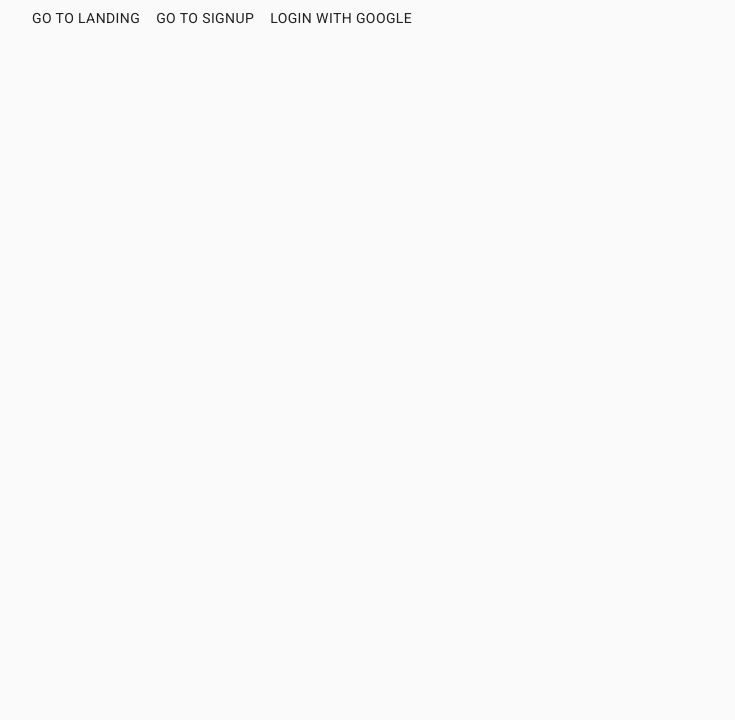
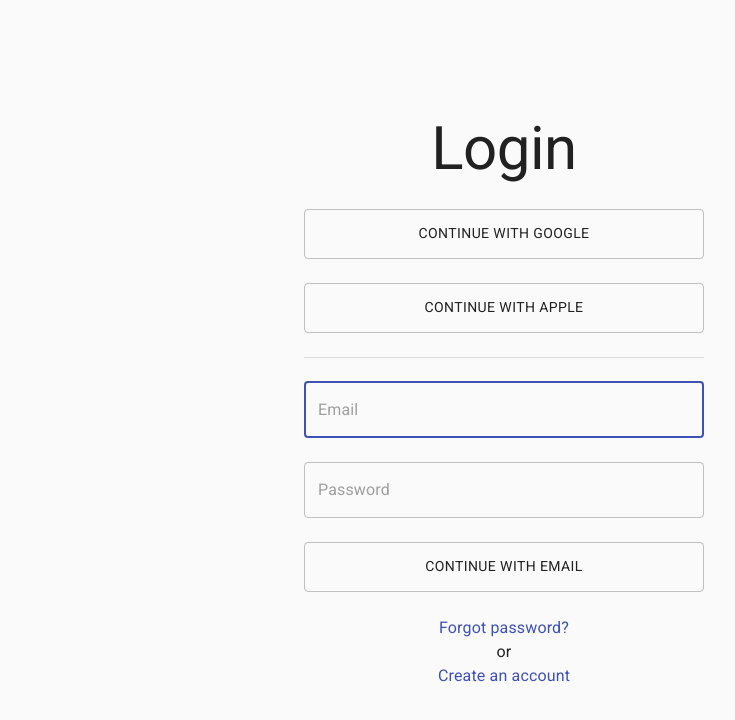
Before and after one commit to omarchedid95/reveal, a React (Create React App) app: page /login in a window 1280 px wide. Shown: the top 720 px of the page, without its empty margins (136-871 px from the left). Built offline with nearby package versions, Linux system fonts and the light colour scheme; no server answers.

Commit message:
Setup basic login page

```diff
--- /dev/null
+++ b/src/components/LandingPage/index.css
@@ -0,0 +1,19 @@
+.landing-page-component-wrapper .welcome-section {
+    height: 100vh;
+    display: flex;
+    flex-direction: column;
+    align-items: center;
+    justify-content: center;
+}
+.landing-page-component-wrapper .welcome-section h2 {
+    margin-bottom: 32px;
+}
+.landing-page-component-wrapper .welcome-section .next-button {
+    margin-top: 24px;
+    height: 100px;
+    width: 100px;
+}
+.landing-page-component-wrapper .welcome-section .next-button .icon {
+    height: 100px;
+    width: 100px;
+}
--- a/src/components/LandingPage/index.js
+++ b/src/components/LandingPage/index.js
@@ -1,10 +1,19 @@
-import { Button } from '@material-ui/core'
-import React, { Component } from 'react'
-import { Redirect, withRouter } from 'react-router'
+import { Typography, Button } from '@material-ui/core';
+import React, { Component } from 'react';
+import './index.css';
+import { withRouter } from 'react-router';
 
 class LandingPage extends Component {
     render() {
         return (
+            <div className='landing-page-component-wrapper'>
+                <section className='welcome-section'>
+                    <Typography variant='h2' align='center'>
+                        Welcome to Reveal, a social experiment
+                    </Typography>
+                    <Typography variant='h4' align='center'>
+                        you're about to be part of something <span style={{color: 'red'}}>special</span>
+                    </Typography>
                     <div>
                         <Button onClick={() => this.props.history.push('/login')}>Go to Login</Button>
                         <Button onClick={() => this.props.history.push('/signup')}>Go to Signup</Button>
@@ -12,6 +21,8 @@ class LandingPage extends Component {
                         <Button onClick={() => this.props.history.push('/chat')}>Go to Chat</Button>
                         <Button onClick={() => this.props.history.push('/profile')}>Go to Profile</Button>
                     </div>
+                </section>
+            </div>
         )
     }
 }
--- /dev/null
+++ b/src/components/LoginPage/index.css
@@ -0,0 +1,37 @@
+.login-page-component-wrapper {
+    height: 100vh;
+    /* background-color: red; */
+    display: flex;
+    flex-direction: column;
+    align-items: center;
+    justify-content: center;
+}
+.login-page-component-wrapper .login-section {
+    width: 100%;
+    max-width: 400px;
+}
+.login-page-component-wrapper .button {
+    width: 100%;
+    height: 50px;
+    margin: 24px auto 24px auto;
+    display: block;
+}
+.login-page-component-wrapper .button.google {
+
+}
+.login-page-component-wrapper .button.apple {
+
+}
+.login-page-component-wrapper .form-section {
+    width: 100%;
+    max-width: 400px;
+}
+.login-page-component-wrapper .form-section .email-field{
+    margin: 24px auto 0px auto;
+}
+.login-page-component-wrapper .form-section .password-field{
+    margin: 24px auto 0px auto;
+}
+.login-page-component-wrapper .button.email {
+
+}
--- a/src/components/LoginPage/index.js
+++ b/src/components/LoginPage/index.js
@@ -1,17 +1,85 @@
-import { Button } from '@material-ui/core'
+import { Button, Divider, Link, TextField, Typography } from '@material-ui/core'
 import React, { Component } from 'react'
 import { withRouter } from 'react-router';
 import { withAuth } from '../HOC';
+import './index.css';
+
 class LoginPage extends Component {
-    handleLogin = () => {
-        this.props.auth.signInWithGoogle().then((res) => console.log(res)).catch((err) => console.log(err))
+    constructor(props) {
+        super(props);
+        this.auth = this.props.auth;
+        this.signInWithGoogle = this.auth.signInWithGoogle;
+    }
+    state = {
+        email: '',
+        password: '',
+        error: undefined
+    }
+    continueWithGoogle = () => {
+        this.signInWithGoogle().then((res) => {
+            console.log(res)
+        }).catch((err) => {
+            const errorCode = err.code;
+            const errorMessage = err.message;
+            // Account exists (this is for sign up)
+            if (errorCode === 'auth/account-exists-with-different-credential') {
+
+            }
+            console.log(err)
+        });
     }
     render() {
         return (
-            <div>
-                <Button onClick={() => this.props.history.push('/')}>Go to landing</Button>
-                <Button onClick={() => this.props.history.push('/signup')}>Go to signup</Button>
-                <Button onClick={this.handleLogin}>Login with Google</Button>
+            <div className='login-page-component-wrapper'>
+                <Typography variant='h2' align='center'>Login</Typography>
+                <section className='login-section'>
+                    <Button
+                        variant='outlined'
+                        className='button google'
+                        onClick={this.continueWithGoogle}
+                    >
+                        Continue with Google
+                    </Button>
+                    <Button
+                        variant='outlined'
+                        className='button apple'
+                    >
+                        Continue with Apple
+                    </Button>
+                    <Divider />
+                </section>
+                <section className='form-section'>
+                    <TextField
+                        fullWidth
+                        autoFocus
+                        variant='outlined'
+                        type='email'
+                        placeholder='Email'
+                        className='email-field'
+                        error={this.state.error}
+                    />
+                    <TextField
+                        fullWidth
+                        variant='outlined'
+                        type='password'
+                        placeholder='Password'
+                        className='password-field'
+                        error={this.state.error}
+                    />
+                    <Button
+                        variant='outlined'
+                        className='button email'
+                    >
+                        Continue with email
+                    </Button>
+                    <Link onClick={() => this.props.history.push('/forgot')}>
+                        <Typography align='center'>Forgot password?</Typography>
+                    </Link>
+                    <Typography align='center'>or</Typography>
+                    <Link onClick={() => this.props.history.push('/signup')}>
+                        <Typography align='center'>Create an account</Typography>
+                    </Link>
+                </section>
             </div>
         )
     }
--- a/src/firebase/index.js
+++ b/src/firebase/index.js
@@ -12,6 +12,7 @@ const app = firebase.initializeApp({
 });
 
 export const auth = app.auth();
+// TODO: limit the scope of what is returned
 export const googleProvider = new firebase.auth.GoogleAuthProvider();
 
 export default app;
```
Also changed, not shown: src/img/googleSignIn.svg (added). Lines whose indentation alone changed are shown as unchanged.
